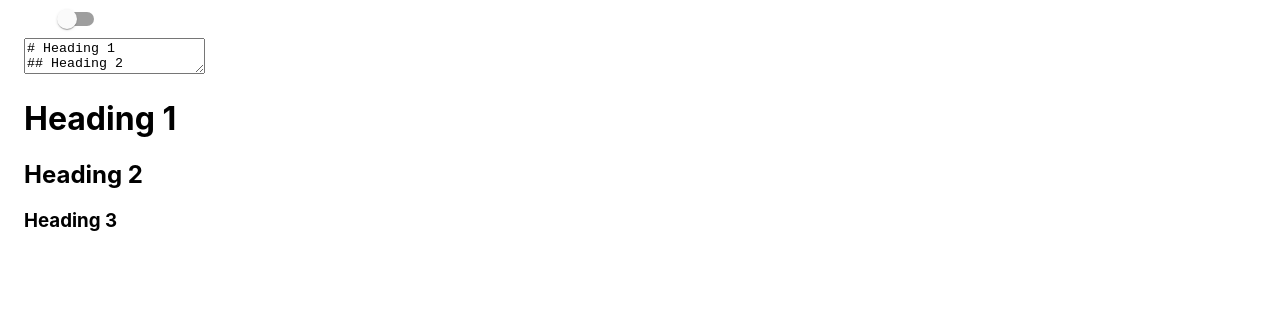
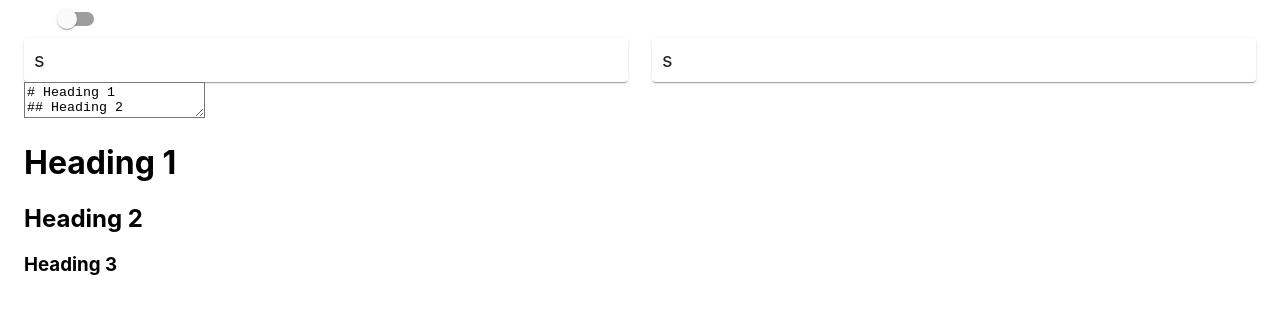
Before and after one commit to DonCastillo/markdown-previewer, a React (Create React App) app: page / in a window 1280 px wide. Shown: the top 314 px of the page. Built offline with nearby package versions, Linux system fonts and the light colour scheme.

Commit message:
added 2 panels

```diff
--- a/src/containers/App.js
+++ b/src/containers/App.js
@@ -5,22 +5,30 @@ import ToggleColor from "./../components/ToggleColor";
 import Markdown from "./../components/Markdown";
 import Html from "./../components/Html";
 import Container from "@material-ui/core/Container";
-import {createStyles, withStyles} from "@material-ui/core/styles";
+import { createStyles, withStyles } from "@material-ui/core/styles";
+import Paper from "@material-ui/core/Paper";
+import Grid from "@material-ui/core/Grid";
+import { orange } from "@material-ui/core/colors";
 const marked = require("marked");
 
 const initialContent = `# Heading 1
 ## Heading 2
 ### Heading 3`;
 
-const styles = theme => ({
+const styles = (theme) => ({
 	root: {
 		position: "absolute",
 		top: 0,
 		bottom: 0,
-		right:0,
-		left:0
-	}
-})
+		right: 0,
+		left: 0,
+	},
+	paper: {
+		backgroundColor: "",
+		fontSize: 20,
+		padding: 10,
+	},
+});
 class App extends React.Component {
 	constructor(props) {
 		super(props);
@@ -34,10 +42,9 @@ class App extends React.Component {
 		};
 	}
 
-
 	toggleColor = (newTheme) => {
-		this.setState({theme: {...newTheme}});
-	}
+		this.setState({ theme: { ...newTheme } });
+	};
 
 	setMarkdown = (string) => {
 		this.setState({ markdown: string });
@@ -69,9 +76,8 @@ class App extends React.Component {
 	};
 
 	render() {
-		const {classes} = this.props;
-		console.log(this.props)
-
+		const { classes } = this.props;
+		console.log(classes);
 		return (
 			<Container
 				component="div"
@@ -80,8 +86,21 @@ class App extends React.Component {
 				className={classes.root}
 			>
 				<ToggleColor toggleColor={this.toggleColor} />
+
+				<Grid container spacing={3}>
+					<Grid item xs={12} md={6}>
+						<Paper className={classes.paper}>s</Paper>
+					</Grid>
+					<Grid item xs={12} md={6}>
+						<Paper className={classes.paper}>s</Paper>
+					</Grid>
+				</Grid>
+
 				<div id="parent-container">
-					<Markdown change={this.changeHandler} style={this.state.style}>
+					<Markdown
+						change={this.changeHandler}
+						style={this.state.theme}
+					>
 						{this.state.markdown}
 					</Markdown>
 					<Html></Html>
```
